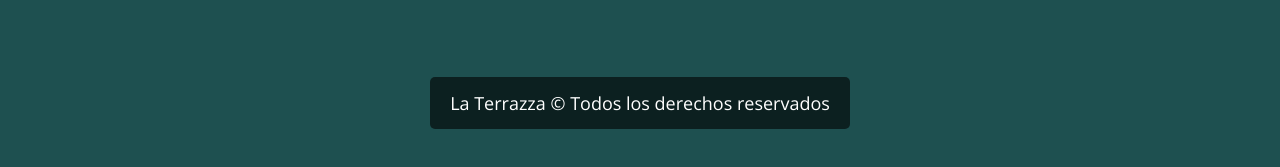
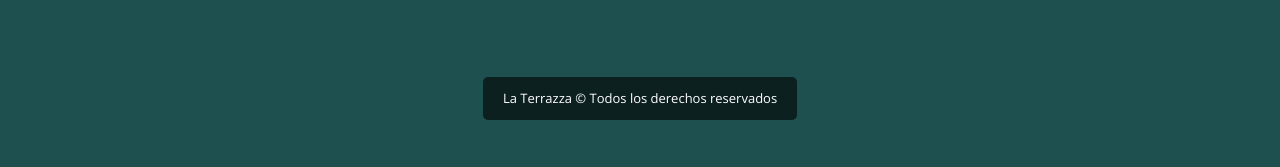
Before and after one commit to emilioh93/laTerrazzaMenu.github.io, a plain HTML site: page index.html in a window 1280 px wide. Shown: the part 833-1000 px from the top of the page. Drawn offline with nearby package versions, Linux system fonts and the light colour scheme.

Commit message:
corregí centrado y tamaño de fuente de footer

```diff
--- a/css/style.css
+++ b/css/style.css
@@ -232,6 +232,8 @@ h2 {
     padding: 10px 20px 10px 20px;
     display: inline-block;
     border-radius: 5px;
+    text-align: center;
+    font-size: small;
 }
 
 .tm-footer-link {
```
